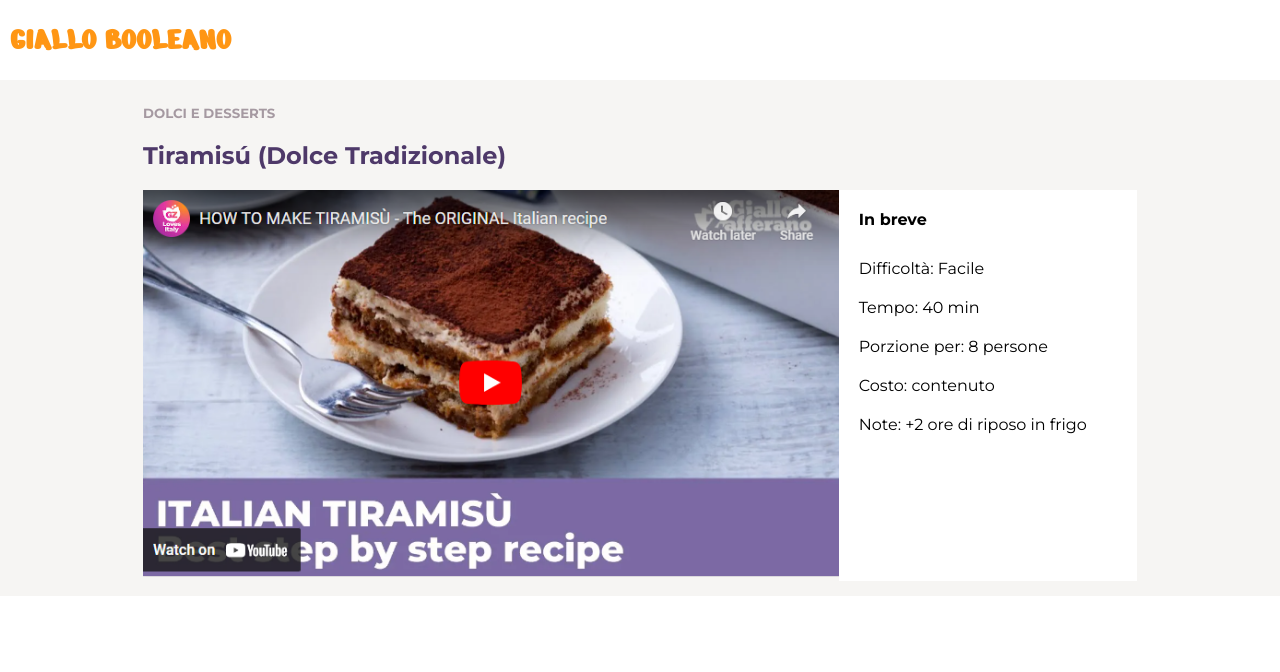
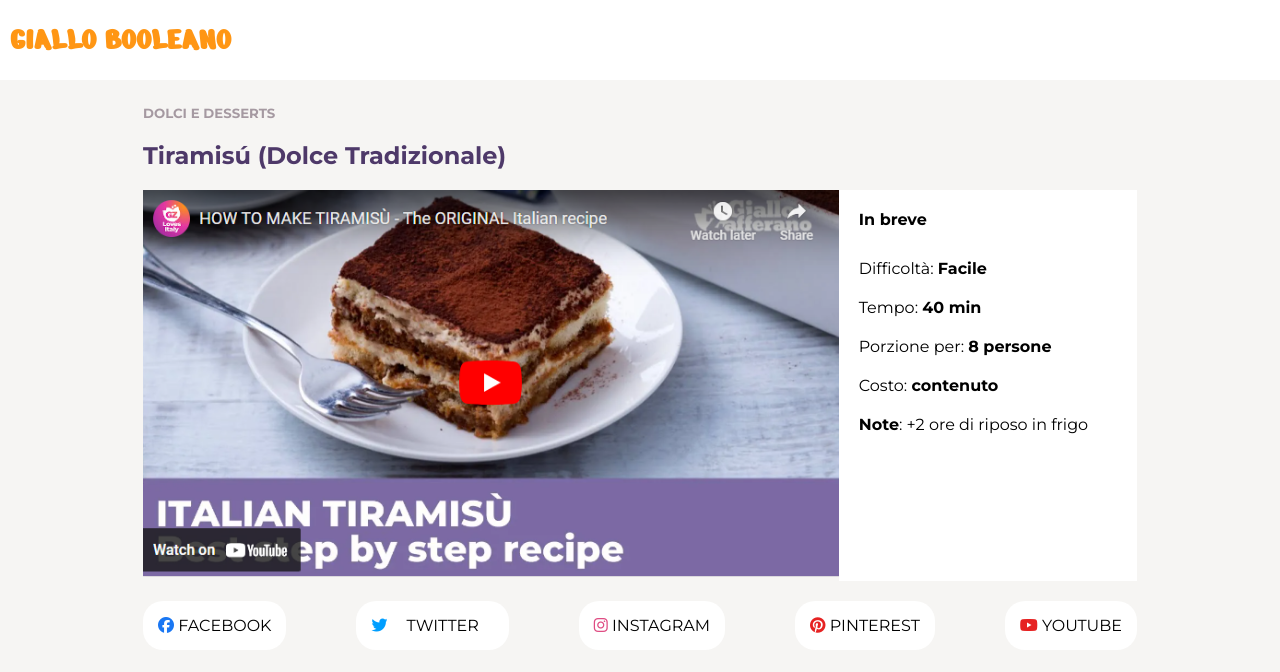
Before and after one commit to giovannidibello/htmlcss-responsive-layout, a plain HTML site: page index.html in a window 1280 px wide. Drawn offline with Linux system fonts and the light colour scheme.

Commit message:
add section social in main

```diff
--- a/css/style.css
+++ b/css/style.css
@@ -38,6 +38,8 @@ main {
     padding: 15px;
 }
 
+/* section ricetta */
+
 h2 {
     color: #4e3969;
     padding: 20px 0;
@@ -65,6 +67,50 @@ h5 {
 .info-cont div {
     padding: 10px 0;
 }
+
+.info-cont span {
+    font-weight: bold;
+}
+
+/* sezione social */
+
+.socials {
+    display: flex;
+    justify-content: space-between;
+    margin: 20px 0;
+}
+
+.socials span {
+    display: none;
+}
+
+.social {
+    padding: 15px;
+    background-color: white;
+    border-radius: 20px;
+}
+
+#fb {
+    color: #1a77f3;
+}
+
+#tw {
+    color: #009eff;
+}
+
+#inst {
+    color: #df4c83;
+}
+
+#pint {
+    color: #e62222;
+}
+
+#yout {
+    color: #e62222;
+}
+
+
 
 
 
@@ -95,6 +141,8 @@ h5 {
 
     /* REGOLE MAIN */
 
+    /* section ricetta */
+
     .plus {
         display: inline;
     }
@@ -108,6 +156,9 @@ h5 {
     .info-cont div {
         width: 32%;
     }
+
+    /* sezione social */
+
 
 
 
@@ -135,6 +186,8 @@ h5 {
         width: 80%;
     }
 
+    /* section ricetta */
+
     .ricetta .row {
         display: flex;
         justify-content: space-between;
@@ -156,5 +209,11 @@ h5 {
         width: 100%;
     }
 
+    /* sezione social */
+
+    .socials span {
+        display: inline;
+    }
+
 
   }
--- a/index.html
+++ b/index.html
@@ -26,13 +26,15 @@
         <div class="container">
 
             <!-- sezione ricetta -->
-             <section class="ricetta">
+            <section class="ricetta">
                 <h5>DOLCI E DESSERTS</h5>
                 <h2>Tiramis&uacute; <span class="plus">(Dolce Tradizionale)</span></h2>
                 <div class="row">
+                    <!-- parte immagine/video -->
                     <div class="col-img">
                         <img src="./img/image (10).png" alt="Video ricetta tiramisù">
                     </div>
+                    <!-- parte info -->
                     <div class="col-info">
                         <h4>In breve</h4>
                         <div class="info-cont">
@@ -44,7 +46,17 @@
                         </div>
                     </div>
                 </div>
-             </section>
+            </section>
+
+            <!-- sezione pulsanti social -->
+            <div class="socials">
+                <div class="social"><i id="fb" class="fa-brands fa-facebook"></i><span> FACEBOOK</span></div>
+                <div class="social"><i id="tw" class="fa-brands fa-twitter"></i><span class="social"> TWITTER</span>
+                </div>
+                <div class="social"><i id="inst" class="fa-brands fa-instagram"></i><span> INSTAGRAM</span></div>
+                <div class="social"><i id="pint" class="fa-brands fa-pinterest"></i><span> PINTEREST</span></div>
+                <div class="social"><i id="yout" class="fa-brands fa-youtube"></i><span> YOUTUBE</span></div>
+            </div>
 
         </div>
     </main>
```
